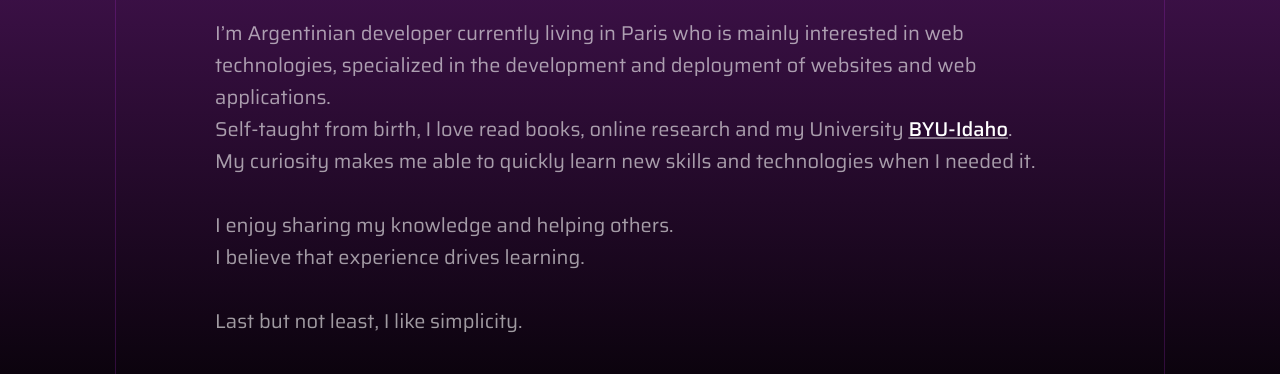
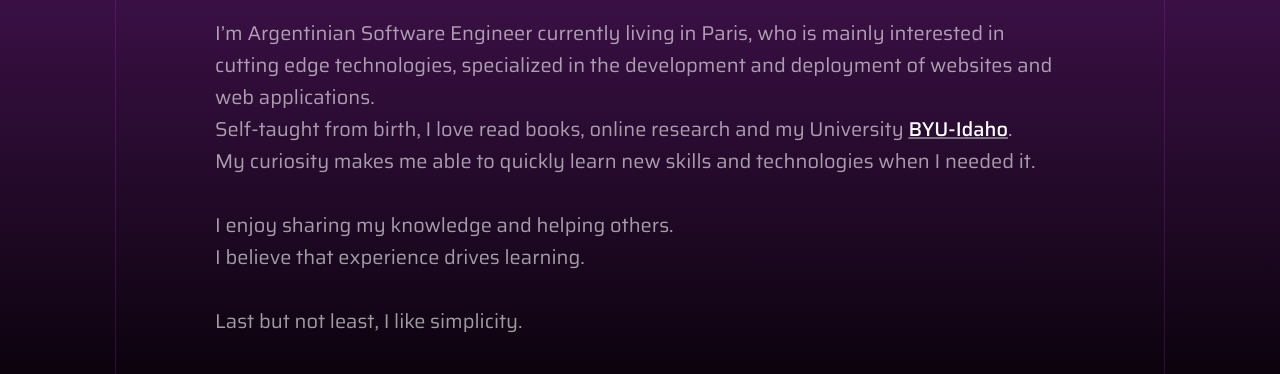
Before and after one commit to ruben-xe/ruben-xe.com, a plain HTML site: page about.html in a window 1280 px wide. Shown: the part 330-704 px from the top of the page. Drawn offline with Linux system fonts and the light colour scheme.

Commit message:
about corrections

```diff
--- a/about.html
+++ b/about.html
@@ -111,14 +111,11 @@
           <section class="about-me fadeIn delay-8">
             <article class="article">
               <h2 class="article__title">Who Am I?</h2>
-              <p class="article__text">I’m Argentinian developer currently living in Paris who is mainly interested in web technologies, specialized in the development and deployment of websites and web applications.<br>
+              <p class="article__text">I’m Argentinian Software Engineer currently living in Paris, who is mainly interested
+                in cutting edge technologies, specialized in the development and deployment of websites and web applications.<br>
                 Self-taught from birth, I love read books, online research and my University
                 <a class="article__link" href="https://www.byui.edu/" target="_blank">
                   <span>BYU-Idaho</span>
-                  <!-- <span class="social-menu__icon">
-                    <img src="assets/icons/link.svg" alt="Link">
-                   <img src="https://static.platzi.com/static/images/logos/platzi_favicon.png" alt="GitHub Logo">
-                  </span> -->
                 </a>.<br>
                 My curiosity makes me able to quickly learn new skills and technologies  when I needed it.<br><br>
                 I enjoy sharing my knowledge and helping others.<br>
@@ -128,7 +125,6 @@
             </article>
             <article class="article">
               <h2 class="article__title">My stack?</h2>
-              <!-- <p class="article__text">I’m focused on:</p> -->
               <ul class="list">
                 <li class="list__item">
                   <img src="assets/icons/html5-logo.svg" alt="HTML5">
```
